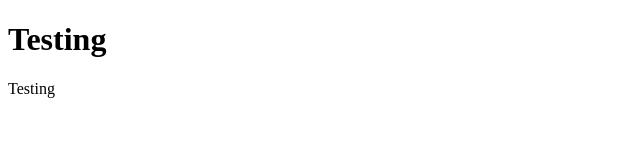
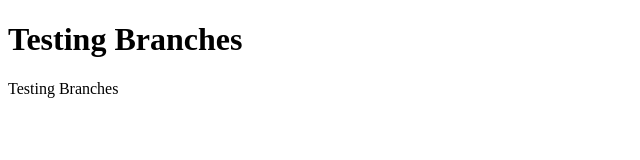
Before and after one commit to TinaLindhqvist/staticapp, a plain HTML site: page index.html in a window 1280 px wide. Shown: the whole page, without its empty margins (0-640 px from the left). Drawn offline with Linux system fonts and the light colour scheme.

Commit message:
Update index.html

```diff
--- a/index.html
+++ b/index.html
@@ -2,10 +2,10 @@
 <html lang="en">
 	<head>
 		<meta charset=utf-8>
-		<title>Testing</title>
+		<title>Testing Branches</title>
 	</head>
 	<body>
-		<h1>Testing</h1>
-		<p>Testing</p>
+		<h1>Testing Branches</h1>
+		<p>Testing Branches</p>
 	</body>
 </html>
```
